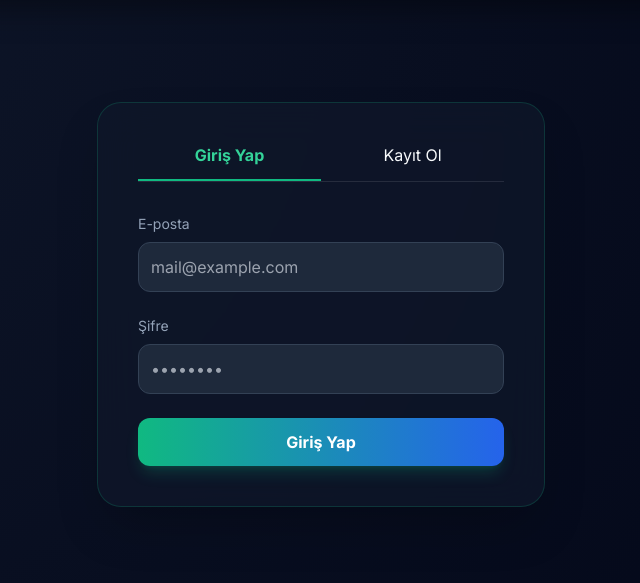
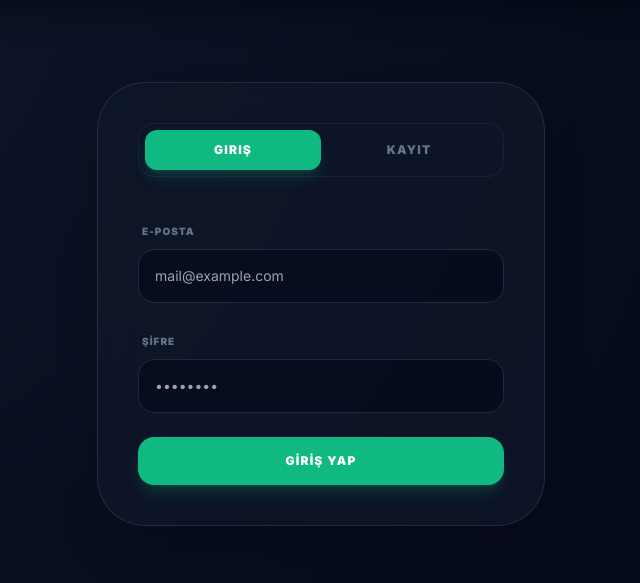
Before and after one commit to OmerSevgi/Nutritrack, a Flask app: page /auth in a window 1280 px wide. Shown: the part 74-657 px from the top of the page, without its empty margins (319-959 px from the left). Run offline with Flask 3, Linux system fonts and the light colour scheme; some libraries are stand-ins or nearby versions.

Commit message:
UI overhaul: Login/Register aesthetic update and branding fixes

```diff
--- a/app/templates/auth.html
+++ b/app/templates/auth.html
@@ -2,88 +2,48 @@
 {% block title %}Giriş Yap / Kayıt Ol{% endblock %}
 
 {% block content %}
-<div class="flex flex-col items-center justify-center min-h-[70vh]">
-    <div class="glass p-10 rounded-3xl w-full max-w-md shadow-2xl border border-emerald-500/20">
+<div class="flex flex-col items-center justify-center min-h-[70vh] animate-in fade-in zoom-in duration-500">
+    <div class="glass p-10 rounded-[3rem] w-full max-w-md shadow-2xl border border-white/10">
 
         <!-- Tabs -->
-        <div class="flex mb-8 border-b border-white/10">
-            <button id="loginTab" class="flex-1 pb-3 border-b-2 border-emerald-500 font-bold text-emerald-400">Giriş Yap</button>
-            <button id="registerTab" class="flex-1 pb-3 border-b-2 border-transparent hover:text-emerald-400 transition">Kayıt Ol</button>
+        <div class="flex mb-10 bg-slate-900/50 p-1.5 rounded-2xl border border-white/5">
+            <button id="loginTab" class="flex-1 py-3 rounded-xl bg-emerald-500 text-white font-black text-xs uppercase tracking-widest shadow-lg shadow-emerald-500/20 transition-all">Giriş</button>
+            <button id="registerTab" class="flex-1 py-3 rounded-xl text-slate-500 font-black text-xs uppercase tracking-widest hover:text-white transition-all">Kayıt</button>
         </div>
 
         <!-- Login Form -->
         <form id="loginForm" class="space-y-6">
             <div class="space-y-2">
-                <label class="block text-sm text-slate-400">E-posta</label>
-                <input type="email" name="email" autocomplete="email" required class="w-full bg-slate-800 border border-slate-700 rounded-xl p-3 focus:outline-none focus:border-emerald-500" placeholder="mail@example.com">
+                <label class="text-[10px] font-black text-slate-500 uppercase tracking-widest ml-1">E-POSTA</label>
+                <input type="email" name="email" required class="w-full bg-slate-950/50 border border-slate-800 rounded-2xl p-4 text-sm focus:border-emerald-500 focus:outline-none transition" placeholder="mail@example.com">
             </div>
             <div class="space-y-2">
-                <label class="block text-sm text-slate-400">Şifre</label>
-                <input type="password" name="password" autocomplete="current-password" required class="w-full bg-slate-800 border border-slate-700 rounded-xl p-3 focus:outline-none focus:border-emerald-500" placeholder="••••••••">
+                <label class="text-[10px] font-black text-slate-500 uppercase tracking-widest ml-1">ŞİFRE</label>
+                <input type="password" name="password" required class="w-full bg-slate-950/50 border border-slate-800 rounded-2xl p-4 text-sm focus:border-emerald-500 focus:outline-none transition" placeholder="••••••••">
             </div>
-            <button type="submit" class="w-full bg-gradient-to-r from-emerald-500 to-blue-600 hover:from-emerald-600 hover:to-blue-700 text-white font-bold py-3 rounded-xl transition shadow-lg shadow-emerald-500/20">
-                Giriş Yap
-            </button>
+            <button type="submit" class="w-full bg-emerald-500 hover:bg-emerald-400 text-white font-black py-4 rounded-2xl transition shadow-lg shadow-emerald-500/20 uppercase tracking-widest text-xs mt-2">GİRİŞ YAP</button>
         </form>
 
-        <!-- Register Form (Hidden by default) -->
-        <form id="registerForm" class="space-y-4 hidden">
-            <div class="space-y-1">
-                <label class="block text-sm text-slate-400">Kullanıcı Adı</label>
-                <input type="text" name="username" autocomplete="username" required class="w-full bg-slate-800 border border-slate-700 rounded-lg p-2 focus:outline-none focus:border-emerald-500">
+        <!-- Register Form -->
+        <form id="registerForm" class="space-y-5 hidden">
+            <input type="text" name="username" required class="w-full bg-slate-950/50 border border-slate-800 rounded-2xl p-4 text-sm focus:border-emerald-500 transition" placeholder="Kullanıcı Adı">
+            <input type="email" name="email" required class="w-full bg-slate-950/50 border border-slate-800 rounded-2xl p-4 text-sm focus:border-emerald-500 transition" placeholder="E-posta">
+            <div class="grid grid-cols-2 gap-4">
+                <input type="number" name="age" required class="bg-slate-950/50 border border-slate-800 rounded-2xl p-4 text-sm focus:border-emerald-500 transition" placeholder="Yaş">
+                <input type="number" name="height" required class="bg-slate-950/50 border border-slate-800 rounded-2xl p-4 text-sm focus:border-emerald-500 transition" placeholder="Boy (cm)">
             </div>
-            <div class="space-y-1">
-                <label class="block text-sm text-slate-400">E-posta</label>
-                <input type="email" name="email" autocomplete="email" required class="w-full bg-slate-800 border border-slate-700 rounded-lg p-2 focus:outline-none focus:border-emerald-500">
+            <div class="grid grid-cols-2 gap-4">
+                <input type="number" name="weight" required class="bg-slate-950/50 border border-slate-800 rounded-2xl p-4 text-sm focus:border-emerald-500 transition" placeholder="Kilo (kg)">
+                <select name="gender" class="bg-slate-950/50 border border-slate-800 rounded-2xl p-4 text-sm text-slate-400 focus:border-emerald-500 transition">
+                    <option value="male">Erkek</option>
+                    <option value="female">Kadın</option>
+                </select>
             </div>
-            <div class="grid grid-cols-2 gap-3">
-                <div class="space-y-1">
-                    <label class="block text-sm text-slate-400">Yaş</label>
-                    <input type="number" name="age" required class="w-full bg-slate-800 border border-slate-700 rounded-lg p-2 focus:outline-none focus:border-emerald-500">
-                </div>
-                <div class="space-y-1">
-                    <label class="block text-sm text-slate-400">Boy (cm)</label>
-                    <input type="number" name="height" required class="w-full bg-slate-800 border border-slate-700 rounded-lg p-2 focus:outline-none focus:border-emerald-500">
-                </div>
-                <div class="space-y-1">
-                    <label class="block text-sm text-slate-400">Kilo (kg)</label>
-                    <input type="number" name="weight" required class="w-full bg-slate-800 border border-slate-700 rounded-lg p-2 focus:outline-none focus:border-emerald-500">
-                </div>
-                <div class="space-y-1">
-                    <label class="block text-sm text-slate-400">Cinsiyet</label>
-                    <select name="gender" class="w-full bg-slate-800 border border-slate-700 rounded-lg p-2 focus:outline-none focus:border-emerald-500">
-                        <option value="male">Erkek</option>
-                        <option value="female">Kadın</option>
-                    </select>
-                </div>
-                <div class="space-y-1">
-                    <label class="block text-sm text-slate-400">Hedef</label>
-                    <select name="goal" class="w-full bg-slate-800 border border-slate-700 rounded-lg p-2 focus:outline-none focus:border-emerald-500">
-                        <option value="hypertrophy">Kas Gelişimi</option>
-                        <option value="fat_loss">Yağ Yakımı</option>
-                        <option value="maintenance">Kilo Koruma</option>
-                    </select>
-                </div>
-                <div class="space-y-1">
-                    <label class="block text-sm text-slate-400">Aktivite</label>
-                    <select name="activity_level" class="w-full bg-slate-800 border border-slate-700 rounded-lg p-2 focus:outline-none focus:border-emerald-500">
-                        <option value="sedentary">Masa Başı</option>
-                        <option value="lightly_active">Hafif Aktif</option>
-                        <option value="moderately_active">Orta Aktif</option>
-                        <option value="very_active">Çok Aktif</option>
-                    </select>
-                </div>
-            </div>
-            <div class="space-y-1">
-                <label class="block text-sm text-slate-400">Şifre</label>
-                <input type="password" name="password" autocomplete="new-password" required class="w-full bg-slate-800 border border-slate-700 rounded-lg p-2 focus:outline-none focus:border-emerald-500">
-            </div>
-            <button type="submit" class="w-full bg-gradient-to-r from-blue-500 to-emerald-600 hover:from-blue-600 hover:to-emerald-700 text-white font-bold py-3 rounded-xl transition mt-4">
-                Hesap Oluştur
-            </button>
+            <input type="password" name="password" required class="w-full bg-slate-950/50 border border-slate-800 rounded-2xl p-4 text-sm focus:border-emerald-500 transition" placeholder="Şifre">
+            <button type="submit" class="w-full bg-emerald-500 hover:bg-emerald-400 text-white font-black py-4 rounded-2xl transition shadow-lg shadow-emerald-500/20 uppercase tracking-widest text-xs">HESAP OLUŞTUR</button>
         </form>
 
-        <p id="authMessage" class="mt-4 text-center text-sm hidden"></p>
+        <p id="authMessage" class="mt-6 text-center text-xs font-bold hidden"></p>
     </div>
 </div>
 
@@ -95,25 +55,21 @@
     const authMessage = document.getElementById('authMessage');
 
     loginTab.onclick = () => {
-        loginForm.classList.remove('hidden');
-        registerForm.classList.add('hidden');
-        loginTab.className = "flex-1 pb-3 border-b-2 border-emerald-500 font-bold text-emerald-400";
-        registerTab.className = "flex-1 pb-3 border-b-2 border-transparent hover:text-emerald-400 transition";
+        loginForm.classList.remove('hidden'); registerForm.classList.add('hidden');
+        loginTab.className = "flex-1 py-3 rounded-xl bg-emerald-500 text-white font-black text-xs uppercase tracking-widest shadow-lg shadow-emerald-500/20 transition-all";
+        registerTab.className = "flex-1 py-3 rounded-xl text-slate-500 font-black text-xs uppercase tracking-widest hover:text-white transition-all";
     };
 
     registerTab.onclick = () => {
-        registerForm.classList.remove('hidden');
-        loginForm.classList.add('hidden');
-        registerTab.className = "flex-1 pb-3 border-b-2 border-emerald-500 font-bold text-emerald-400";
-        loginTab.className = "flex-1 pb-3 border-b-2 border-transparent hover:text-emerald-400 transition";
+        registerForm.classList.remove('hidden'); loginForm.classList.add('hidden');
+        registerTab.className = "flex-1 py-3 rounded-xl bg-emerald-500 text-white font-black text-xs uppercase tracking-widest shadow-lg shadow-emerald-500/20 transition-all";
+        loginTab.className = "flex-1 py-3 rounded-xl text-slate-500 font-black text-xs uppercase tracking-widest hover:text-white transition-all";
     };
 
     // Handle Login
     loginForm.onsubmit = async (e) => {
         e.preventDefault();
-        const formData = new FormData(loginForm);
-        const data = Object.fromEntries(formData);
-
+        const data = Object.fromEntries(new FormData(loginForm));
         try {
             const res = await fetch('/api/auth/login', {
                 method: 'POST',
@@ -121,22 +77,17 @@
                 body: JSON.stringify(data)
             });
             const result = await res.json();
-
             if (res.ok) {
                 localStorage.setItem('token', result.auth_token);
                 window.location.href = '/';
-            } else {
-                showMessage(result.message, 'text-red-400');
-            }
+            } else showMessage(result.message, 'text-red-400');
         } catch (err) { showMessage('Bağlantı hatası!', 'text-red-400'); }
     };
 
     // Handle Register
     registerForm.onsubmit = async (e) => {
         e.preventDefault();
-        const formData = new FormData(registerForm);
-        const data = Object.fromEntries(formData);
-        // Convert numbers
+        const data = Object.fromEntries(new FormData(registerForm));
         ['age', 'height', 'weight'].forEach(k => data[k] = Number(data[k]));
 
         try {
@@ -149,13 +100,13 @@
             if (res.ok) {
                 showMessage('Kayıt başarılı! Şimdi giriş yapabilirsiniz.', 'text-emerald-400');
                 loginTab.click();
-            } else { showMessage(result.message, 'text-red-400'); }
+            } else showMessage(result.message, 'text-red-400');
         } catch (err) { showMessage('Bağlantı hatası!', 'text-red-400'); }
     };
 
     function showMessage(text, color) {
         authMessage.innerText = text;
-        authMessage.className = `mt-4 text-center text-sm ${color}`;
+        authMessage.className = `mt-6 text-center text-xs font-bold ${color}`;
         authMessage.classList.remove('hidden');
     }
 </script>
```
Also changed, not shown: app/templates/index.html (+16 -11 lines).
